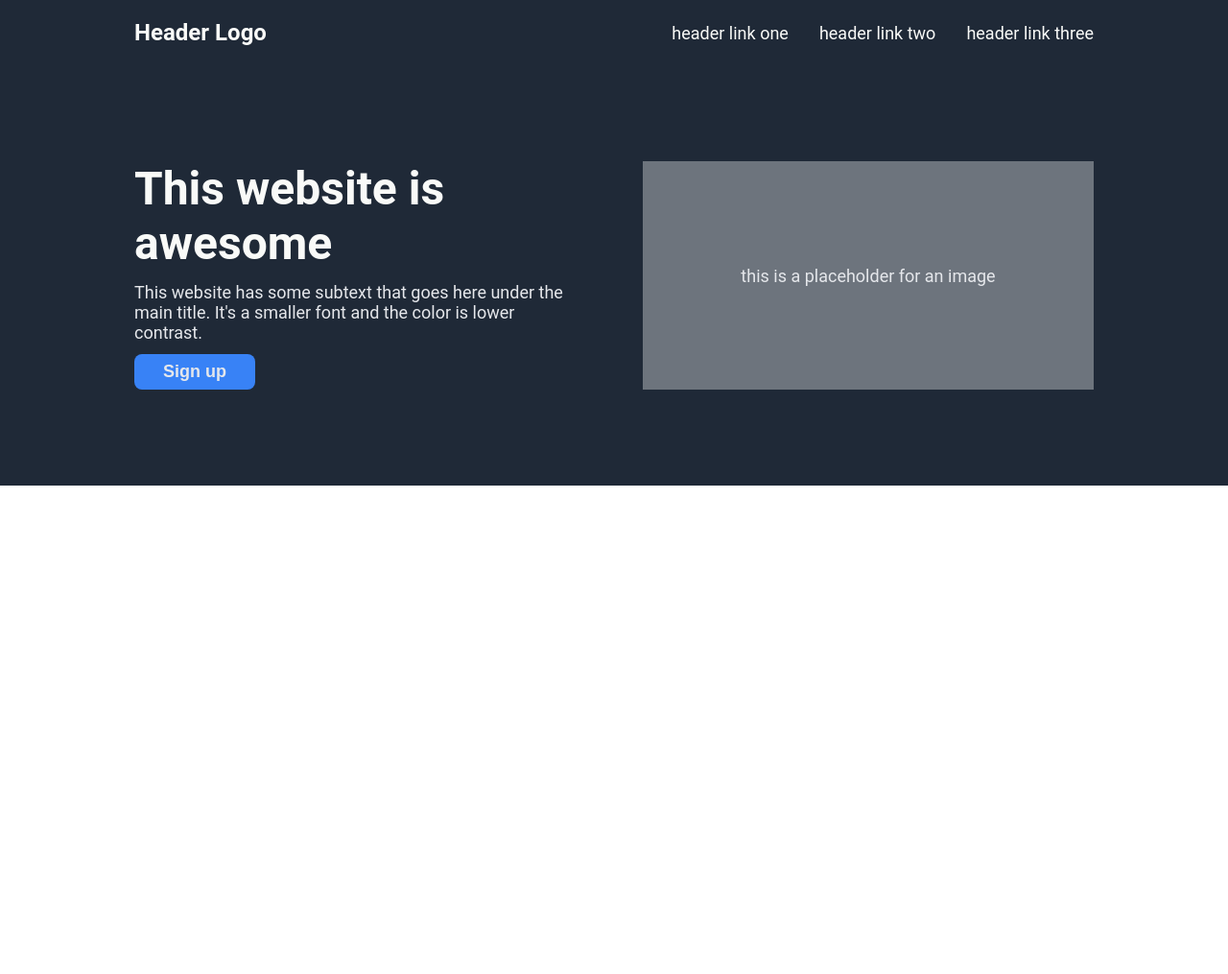
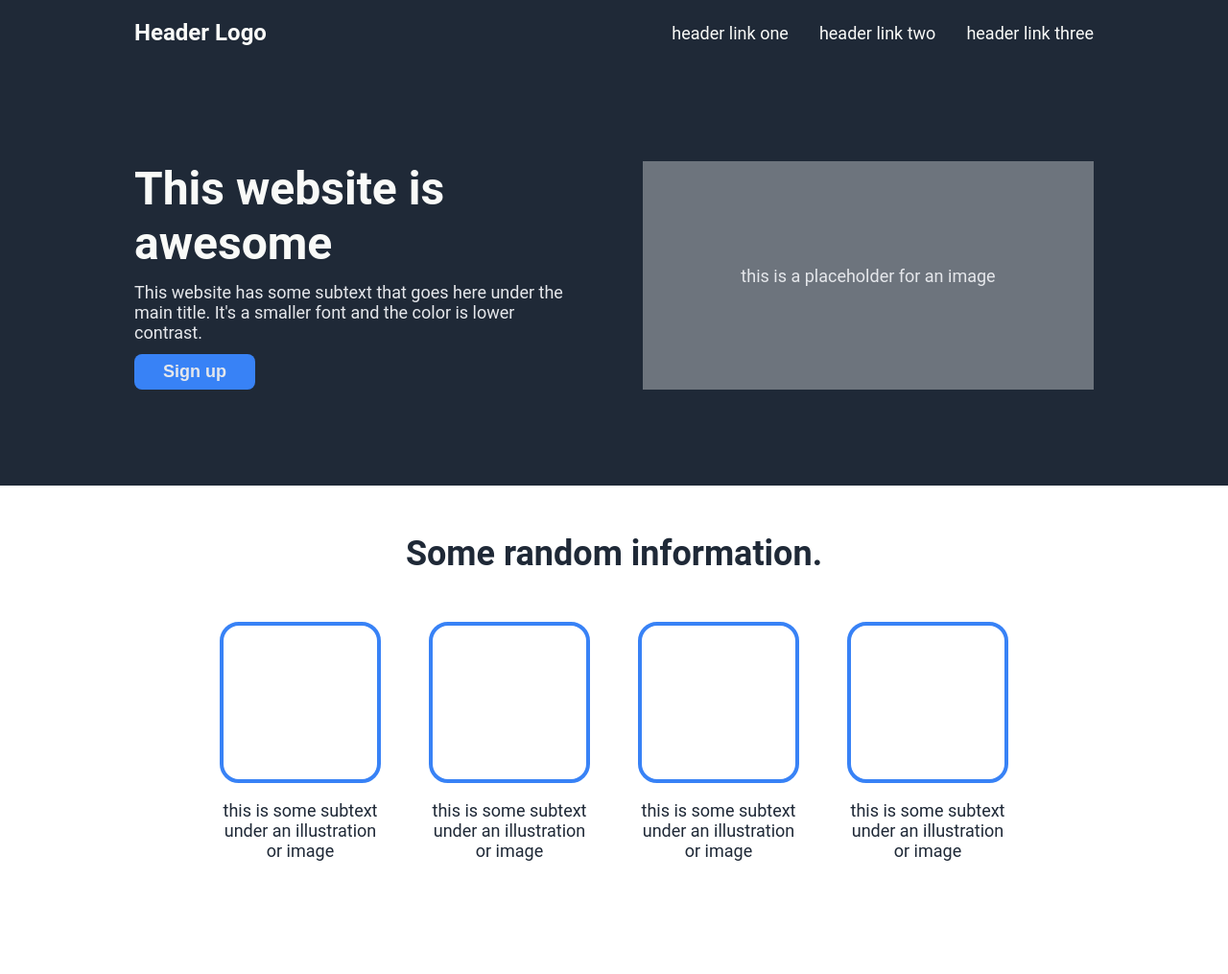
Before and after one commit to bonShonjon/landing-page, a plain HTML site: page index.html in a window 1280 px wide. Shown: the whole page at 96% size. Before the commit the page ends 800 px from the top, so only its background shows below. Drawn offline with Linux system fonts and the light colour scheme.

Commit message:
Create gallery content and styling

```diff
--- a/index.html
+++ b/index.html
@@ -29,5 +29,28 @@
         </div>
       </div>
     </div>
+    <div class="gallery">
+      <div class="gallery-wrapper">
+        <h1 class="gallery-header">Some random information.</h1>
+        <div class="gallery-content">
+          <div class="gallery-item">
+            <div class="gallery-image"></div>
+            <p>this is some subtext under an illustration or image</p>
+          </div>
+                    <div class="gallery-item">
+            <div class="gallery-image"></div>
+            <p>this is some subtext under an illustration or image</p>
+          </div>
+                    <div class="gallery-item">
+            <div class="gallery-image"></div>
+            <p>this is some subtext under an illustration or image</p>
+          </div>
+                    <div class="gallery-item">
+            <div class="gallery-image"></div>
+            <p>this is some subtext under an illustration or image</p>
+          </div>
+        </div>
+      </div>
+    </div>
   </body>
 </html>
--- a/style.css
+++ b/style.css
@@ -93,3 +93,52 @@ body {
   color: #E5E7EB;
   font-size: 18px;
 }
+
+.gallery {
+  display: flex;
+  justify-content: center;
+}
+
+.gallery-wrapper {
+  display: flex;
+  align-items: stretch;
+  flex-direction: column;
+  flex: 0 1 1000px;
+}
+
+.gallery-header {
+  display: flex;
+  align-items: center;
+  justify-content: center;
+  font-size: 36px;
+  color: #1F2937;
+  font-weight: bolder;
+  margin: 50px;
+}
+
+.gallery-content {
+  display: flex;
+  flex-wrap: wrap;
+  justify-content: center;
+  gap: 50px;
+  margin-bottom: 100px;
+}
+
+.gallery-item {
+  flex: 0 0 ;
+}
+
+.gallery-image {
+  width: 160px;
+  height: 160px;
+  border-color:#3882F6;
+  border-style: solid;
+  border-width: 4px;
+  border-radius: 20px;
+}
+
+.gallery-content p {
+  text-align: center;
+  font-size: 18px;
+  color: #1F2937;
+}
```
